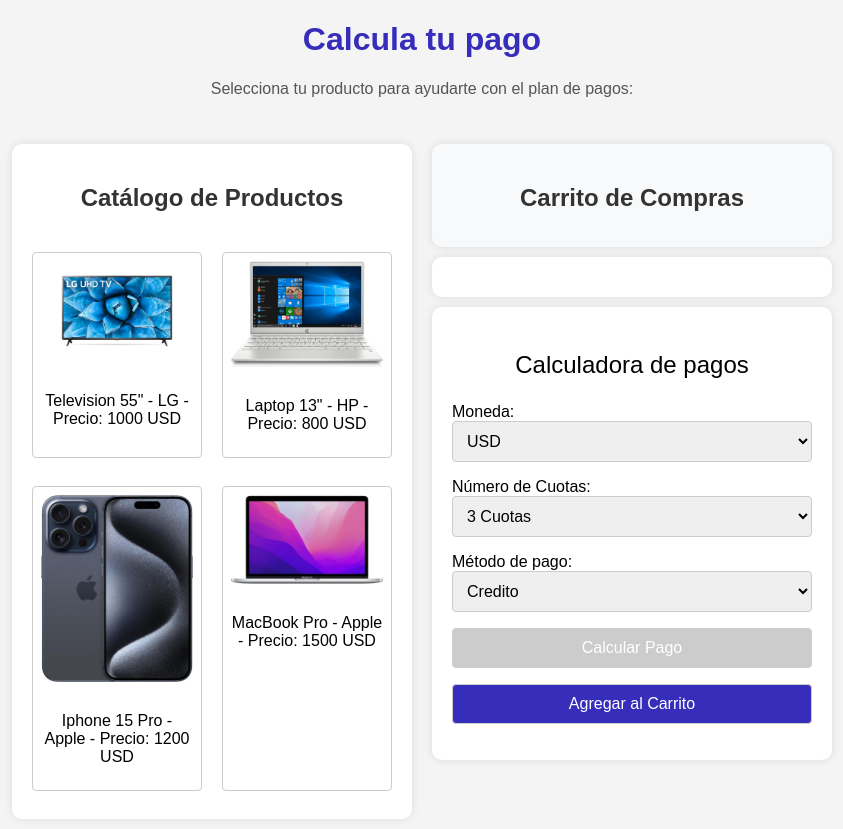
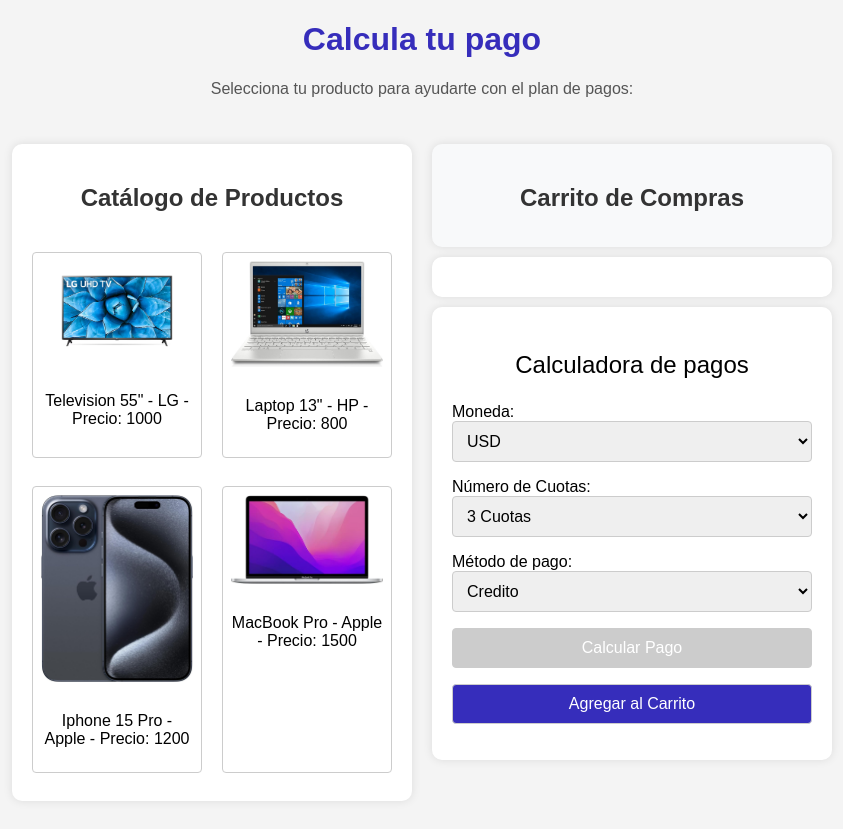
Before and after one commit to Shandra93/Entrega-Final-Shandra-Uribe, a plain HTML site: page Index.html in a window 1280 px wide. Shown: the whole page, without its empty margins (218-1061 px from the left). Drawn offline with Linux system fonts and the light colour scheme; some packages are replaced by stand-ins of ours; a script that the page names is missing.

Commit message:
Listo para los cambios ya con las notas

```diff
--- a/Index.html
+++ b/Index.html
@@ -33,7 +33,7 @@
             <div id="calculadora">
                 <p id="carritoDeComprasText"> Calculadora de pagos </p>
 
-                <label for="montoTotal" style="display: none;"></label>
+                <label for="montoTotal" style="display: none;"></label> <!-- <img src="./Assets/carrito-de-compras.png">  -->
                 <p id="montoTotal" style="display: none;"></p>
 
                 <label for="moneda">Moneda:</label>
--- a/Main.js
+++ b/Main.js
@@ -1,36 +1,40 @@
+// productoSeleccionado - local storage  - array productos seleccionados
+// sumar arreglo productos seleccionados y calcular array
+// calculadora tiene que determinar el currency - evento para cambiar el currency a la seleccionada -
+// recalcular el precio de cada precio del catalogo y el carrito segun seleccion
+// producto seleccionado = local storage array productosCarrito
+
+
 document.addEventListener('DOMContentLoaded', function () {
     const productos = [
         {
             nombre: 'Television 55" - LG',
             imagen: './Assets/television.avif',
-            precio: 1000,
-            moneda: 'USD'
+            precio: 1000
         },
         {
             nombre: 'Laptop 13" - HP',
             imagen: './Assets/laptop.jpg',
-            precio: 800,
-            moneda: 'USD'
+            precio: 800
         },
         {
             nombre: 'Iphone 15 Pro - Apple',
             imagen: './Assets/iphone.jpg',
-            precio: 1200,
-            moneda: 'USD'
+            precio: 1200
         },
         {
             nombre: 'MacBook Pro - Apple',
             imagen: './Assets/macbook.jpg',
-            precio: 1500,
-            moneda: 'USD'
+            precio: 1500
         }
     ];
 
     const catalogoProductos = document.getElementById('catalogoProductos');
-    const carrito = document.getElementById('carrito');
+    const carrito = document.getElementById('productosCarrito');
     const calcularButton = document.getElementById('calcularButton');
     const agregarAlCarritoButton = document.getElementById('agregarAlCarritoButton');
     const resultadoDiv = document.getElementById('resultado');
+/*     let productosCarrito = []; */
 
     calcularButton.disabled = true;
 
@@ -39,11 +43,12 @@ document.addEventListener('DOMContentLoaded', function () {
     agregarAlCarritoButton.addEventListener('click', function () {
         const productoSeleccionado = productos.find(producto => producto.nombre === getProductoSeleccionado());
 
+
+
         if (productoSeleccionado && !existeEnCarrito(productoSeleccionado.nombre)) {
             const nuevoElemento = document.createElement('div');
             nuevoElemento.textContent = `${productoSeleccionado.nombre} - Precio: ${productoSeleccionado.precio} ${productoSeleccionado.moneda}`;
             carrito.appendChild(nuevoElemento);
-
             calcularButton.disabled = false;
         }
     });
@@ -157,7 +162,7 @@ document.addEventListener('DOMContentLoaded', function () {
             imagen.alt = producto.nombre;
 
             const parrafo = document.createElement('p');
-            parrafo.textContent = `${producto.nombre} - Precio: ${producto.precio} ${producto.moneda}`;
+            parrafo.textContent = `${producto.nombre} - Precio: ${producto.precio}`;
 
             nuevoProducto.appendChild(imagen);
             nuevoProducto.appendChild(parrafo);
```
Also changed, not shown: Assets/carrito-de-compras.png (added), 1 other file.
